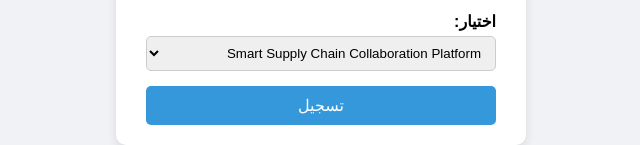
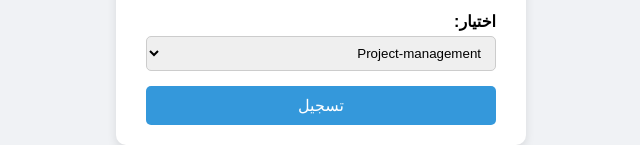
Before and after one commit to Mahmoud-Badawy1/progects-selection, a website: page public/index.html in a window 1280 px wide. Shown: the part 443-588 px from the top of the page, without its empty margins (319-959 px from the left). Drawn offline with Linux system fonts and the light colour scheme; no server answers.

Commit message:
backend commit

```diff
--- a/public/index.html
+++ b/public/index.html
@@ -23,20 +23,20 @@
       <div class="form-group">
         <label for="option">اختيار:</label>
         <select id="option" name="option" required>
-          <option value="Smart Supply Chain Collaboration Platform">Smart Supply Chain Collaboration Platform</option>
+          <!-- <option value="Smart Supply Chain Collaboration Platform">Smart Supply Chain Collaboration Platform</option>
           <option value="On-Demand Service App">On-Demand Service App</option>
           <option value="Freelancer">Freelancer</option>
-          <option value="On-Demand Moving & Delivery Platform">On-Demand Moving & Delivery Platform</option>
+          <option value="On-Demand Moving & Delivery Platform">On-Demand Moving & Delivery Platform</option> -->
           <option value="Project-management">Project-management</option>
           <option value="Worksy-(slack-clone)">Worksy-(slack-clone)</option>
-          <option value="Mangment-system(ERP)">Mangment-system(ERP)</option>
+          <!-- <option value="Mangment-system(ERP)">Mangment-system(ERP)</option>
           <option value="E-commerce">E-commerce</option>
           <option value="LMS">LMS</option>
-          <option value="Realstate">Realstate</option>
+          <option value="Realstate">Realstate</option> -->
           <option value="SaaS-dashboard">SaaS-dashboard</option>
-          <option value="Fintech">Fintech</option>
+          <!-- <option value="Fintech">Fintech</option>
           <option value="Event Management">Event Management</option>
-          <option value="Medical-Platform">Medical-Platform</option>
+          <option value="Medical-Platform">Medical-Platform</option> -->
         </select>
       </div>
 
```
